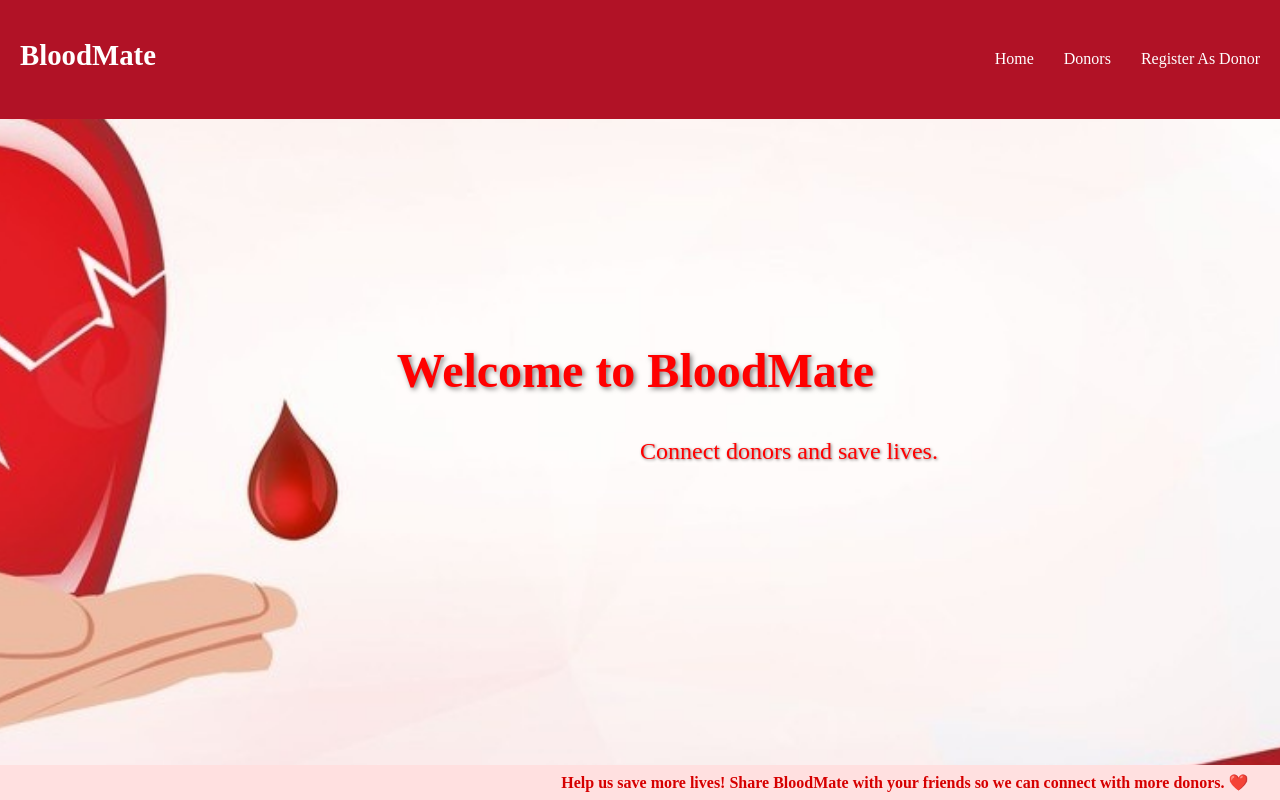
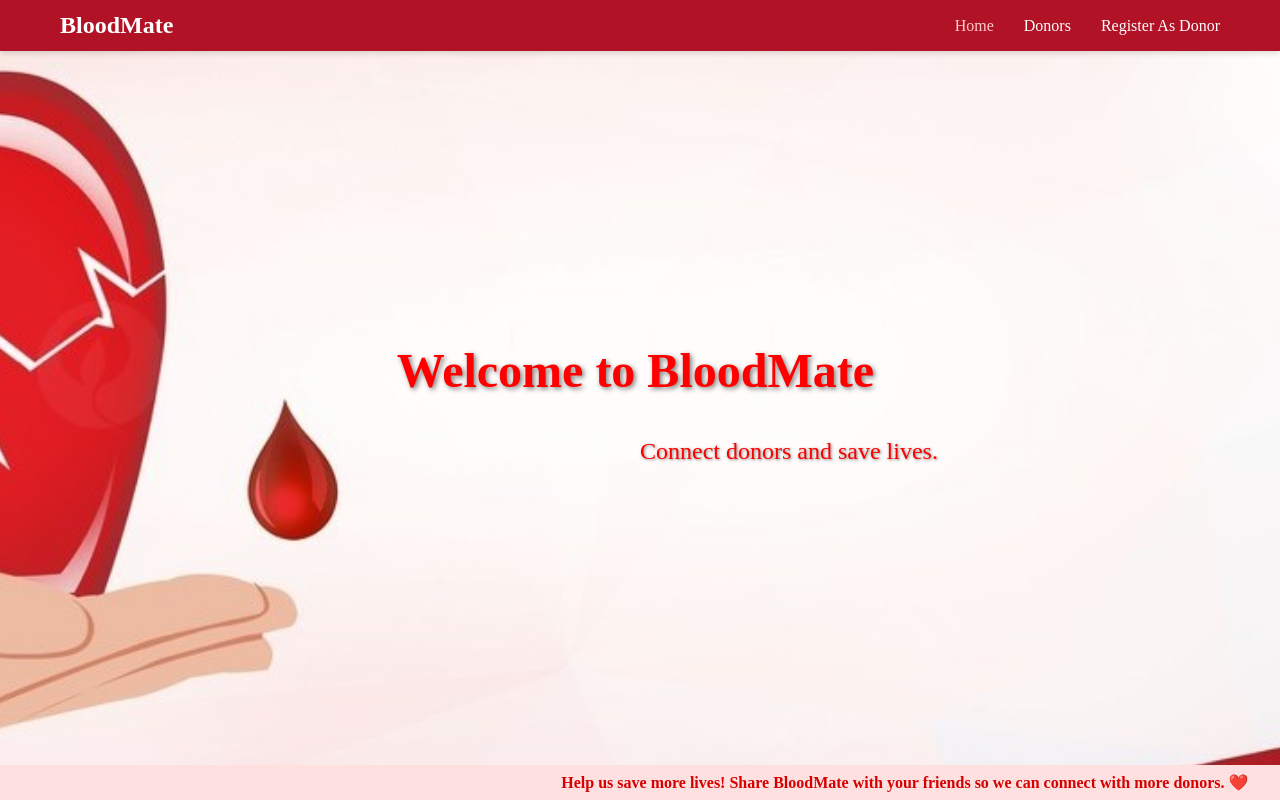
Before and after one commit to nagacharankumarreddy/blood-mate, a React (Vite) app: page / in a window 1280 px wide. Built offline with nearby package versions, Linux system fonts and the light colour scheme; no server answers.

Commit message:
Made navbar responsive

```diff
--- a/src/components/Navbar.css
+++ b/src/components/Navbar.css
@@ -4,21 +4,23 @@
   left: 0;
   right: 0;
   background-color: #b11226;
-  padding: 15px 20px;
   color: white;
   z-index: 1000;
+  box-shadow: 0 2px 6px rgba(0, 0, 0, 0.15);
+}
+
+.navbar-container {
+  max-width: 1200px;
+  margin: 0 auto;
+  padding: 12px 20px;
   display: flex;
   justify-content: space-between;
   align-items: center;
-  flex-wrap: nowrap;
-  overflow: hidden;
 }
 
-.navbar-header {
-  display: flex;
-  align-items: center;
-  justify-content: space-between;
-  width: 100%;
+.logo {
+  margin: 0;
+  font-size: 24px;
 }
 
 .menu-toggle {
@@ -33,13 +35,18 @@
 .navbar-links {
   display: flex;
   gap: 30px;
-  white-space: nowrap;
 }
 
-.navbar-links .nav-link {
+.nav-link {
   text-decoration: none;
   color: white;
   font-size: 16px;
+  transition: color 0.3s;
+}
+
+.nav-link:hover,
+.active-link {
+  color: #ffcccb;
 }
 
 @media (max-width: 768px) {
@@ -48,13 +55,23 @@
   }
 
   .navbar-links {
+    position: absolute;
+    top: 60px;
+    left: 0;
+    right: 0;
+    background-color: #b11226;
+    flex-direction: column;
     display: none;
-    flex-direction: column;
-    width: 100%;
-    text-align: center;
+    gap: 0;
+    padding: 10px 20px;
   }
 
   .navbar-links.open {
     display: flex;
   }
+
+  .nav-link {
+    padding: 12px 0;
+    border-top: 1px solid rgba(255, 255, 255, 0.2);
+  }
 }
--- a/src/components/Navbar.jsx
+++ b/src/components/Navbar.jsx
@@ -7,45 +7,48 @@ const Navbar = () => {
   const location = useLocation();
 
   const toggleMenu = () => setMenuOpen(!menuOpen);
+  const closeMenu = () => setMenuOpen(false);
 
   return (
     <nav className="navbar">
-      <div className="navbar-header">
-        <h2>BloodMate</h2>
-        <button className="menu-toggle" onClick={toggleMenu}>
+      <div className="navbar-container">
+        <h2 className="logo">BloodMate</h2>
+        <button
+          className="menu-toggle"
+          onClick={toggleMenu}
+          aria-label="Toggle menu"
+        >
           ☰
         </button>
-      </div>
-
         <div className={`navbar-links ${menuOpen ? "open" : ""}`}>
           <Link
             to="/"
-          className={
-            location.pathname === "/" ? "nav-link active-link" : "nav-link"
-          }
+            onClick={closeMenu}
+            className={`nav-link ${
+              location.pathname === "/" ? "active-link" : ""
+            }`}
           >
             Home
           </Link>
           <Link
             to="/donors"
-          className={
-            location.pathname === "/donors"
-              ? "nav-link active-link"
-              : "nav-link"
-          }
+            onClick={closeMenu}
+            className={`nav-link ${
+              location.pathname === "/donors" ? "active-link" : ""
+            }`}
           >
             Donors
           </Link>
           <Link
             to="/register"
-          className={
-            location.pathname === "/register"
-              ? "nav-link active-link"
-              : "nav-link"
-          }
+            onClick={closeMenu}
+            className={`nav-link ${
+              location.pathname === "/register" ? "active-link" : ""
+            }`}
           >
             Register As Donor
           </Link>
+        </div>
       </div>
     </nav>
   );
--- a/src/pages/Donors.css
+++ b/src/pages/Donors.css
@@ -2,6 +2,7 @@
   padding: 2rem 1rem;
   max-width: 1000px;
   margin: auto;
+  margin-top: 5%;
 }
 
 h2 {
@@ -56,7 +57,7 @@ h2 {
 .mobile-line {
   display: flex;
   align-items: center;
-  justify-content:baseline;
+  justify-content: baseline;
   gap: 10px;
 }
 
@@ -93,8 +94,6 @@ h2 {
 }
 
 @media (max-width: 768px) {
-
-
   .donor-card {
     padding: 1rem;
   }
--- a/src/pages/RegisterDonor.css
+++ b/src/pages/RegisterDonor.css
@@ -8,7 +8,7 @@
   padding: 30px;
   max-width: 400px;
   margin: auto;
-  margin-top: 25%;
+  margin-top: 5%;
   background-color: #fff;
 }
 
@@ -53,6 +53,7 @@
 @media (max-width: 600px) {
   .register-form-container {
     padding: 15px;
+    margin-top: 10%;
   }
 
   .register-form input,
@@ -67,10 +68,6 @@
 }
 
 @media (max-width: 768px) {
-  .register-form-container {
-    margin-top: 15%;
-  }
-
   .register-form input,
   .register-form select {
     font-size: 15px;
@@ -81,9 +78,9 @@
   }
 }
 
-@media (max-width: 1024px) {
+@media (min-width: 1024px) {
   .register-form-container {
-    margin-top: 15%;
+    margin-top: 5%;
   }
 
   .register-form input,
@@ -97,10 +94,6 @@
 }
 
 @media (max-width: 1440px) {
-  .register-form-container {
-    margin-top: 15%;
-  }
-
   .register-form input,
   .register-form select {
     font-size: 16px;
```
Lines whose indentation alone changed are shown as unchanged.
